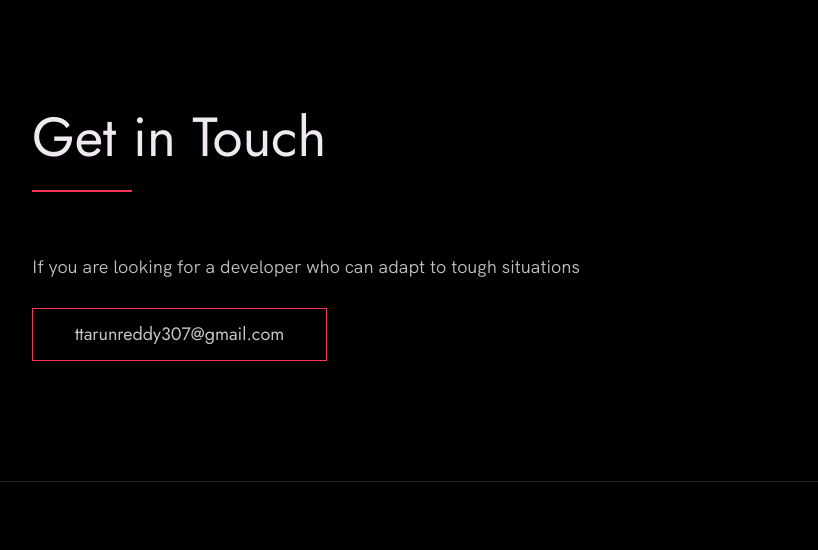
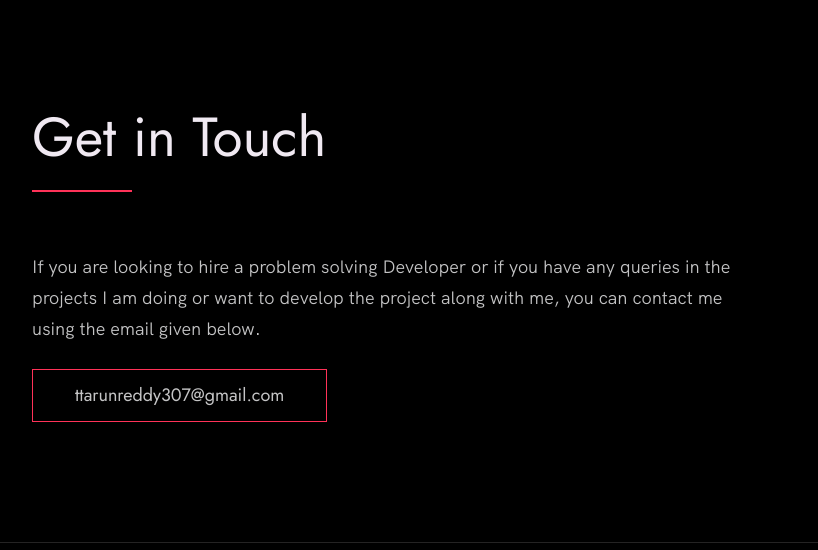
Before and after one commit to Octopops2442/Portfolio, a plain HTML site: page index.html in a window 1280 px wide. Shown: the part 2579-3129 px from the top of the page, without its empty margins (58-876 px from the left). Drawn offline with Linux system fonts and the light colour scheme.

Commit message:
Updated Get in Touch

```diff
--- a/index.html
+++ b/index.html
@@ -214,7 +214,11 @@
       <h2>Get in Touch</h2>
       <div class="contact__info">
         <p>
-          If you are looking for a developer who can adapt to tough situations
+          If you are looking to hire a problem solving Developer or if you have
+          any queries in the projects I am doing or want to develop the project along with me, you can contact me using
+          the email
+          given
+          below.
         </p>
         <!-- Replace the email with yours -->
         <a href="mailto:ttarunreddy307@gmail.com" class="btn">ttarunreddy307@gmail.com</a>
```
